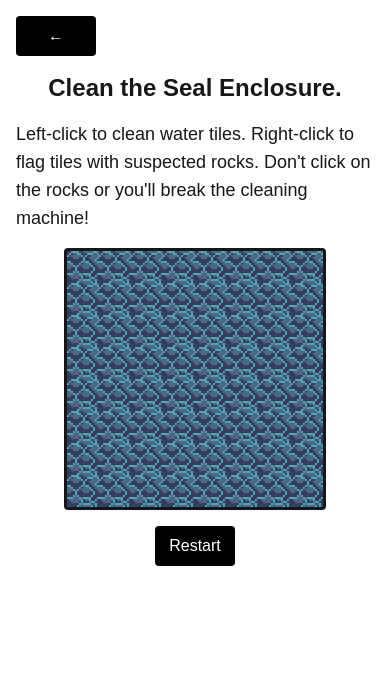
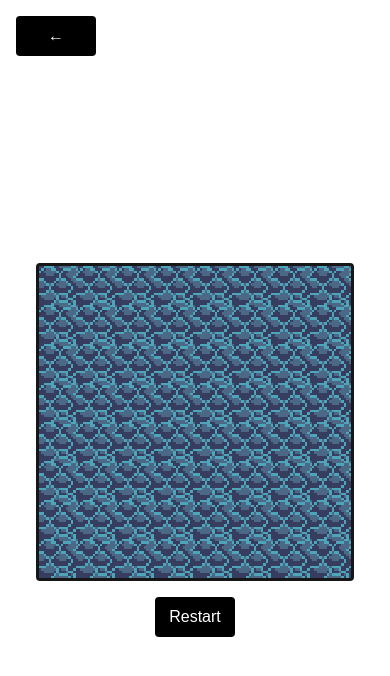
Before and after one commit to sean-mw/silly-seal, a Next.js app: page /clean in a window 390 px wide. Shown: the top 676 px of the page. Built offline with nearby package versions, Linux system fonts and the light colour scheme.

Commit message:
Improve responsiveness of cleaning mini-game

```diff
--- a/app/clean/page.tsx
+++ b/app/clean/page.tsx
@@ -68,16 +68,13 @@ export default function Clean() {
   };
 
   return (
-    <div className="flex flex-col items-center gap-4">
-      <h1 className="text-2xl font-bold">Clean the Seal Enclosure.</h1>
-      <p className="text-lg">
-        Left-click to clean water tiles. Right-click to flag tiles with
-        suspected rocks. Don&apos;t click on the rocks or you&apos;ll break the
-        cleaning machine!
-      </p>
+    <div className="flex flex-col h-full items-center justify-center gap-4">
       <div
         className="grid border-3 rounded"
-        style={{ gridTemplateColumns: `repeat(${GRID_SIZE}, 2rem)` }}
+        style={{
+          gridTemplateColumns: `repeat(${GRID_SIZE}, min(10vw, 10vh, 64px))`,
+          gridTemplateRows: `repeat(${GRID_SIZE}, min(10vw, 10vh, 64px))`,
+        }}
       >
         {grid.map((row, y) =>
           row.map((cell, x) => (
--- a/components/CellButton.tsx
+++ b/components/CellButton.tsx
@@ -1,6 +1,8 @@
 import { Cell } from "@/lib/minesweeper";
 import Image from "next/image";
 import { useRef } from "react";
+
+const CELL_SIZE = "w-[min(10vw,10vh,64px)] h-[min(10vw,10vh,64px)]";
 
 function CellButton({
   cell,
@@ -34,7 +36,7 @@ function CellButton({
 
   return (
     <button
-      className="w-8 h-8 bg-cover relative select-none touch-none"
+      className={`${CELL_SIZE} bg-cover relative select-none touch-none`}
       style={{ backgroundImage: background, imageRendering: "pixelated" }}
       onClick={onLeftClick}
       onContextMenu={onRightClick}
@@ -51,8 +53,8 @@ function CellButton({
         <Image
           src="/flag.png"
           alt="Flag"
-          width={8}
-          height={8}
+          width={16}
+          height={16}
           className="w-full h-full"
           draggable={false}
         />
@@ -61,8 +63,8 @@ function CellButton({
         <Image
           src="/rock.png"
           alt="Rock"
-          width={8}
-          height={8}
+          width={16}
+          height={16}
           className="w-full h-full"
           draggable={false}
         />
```
